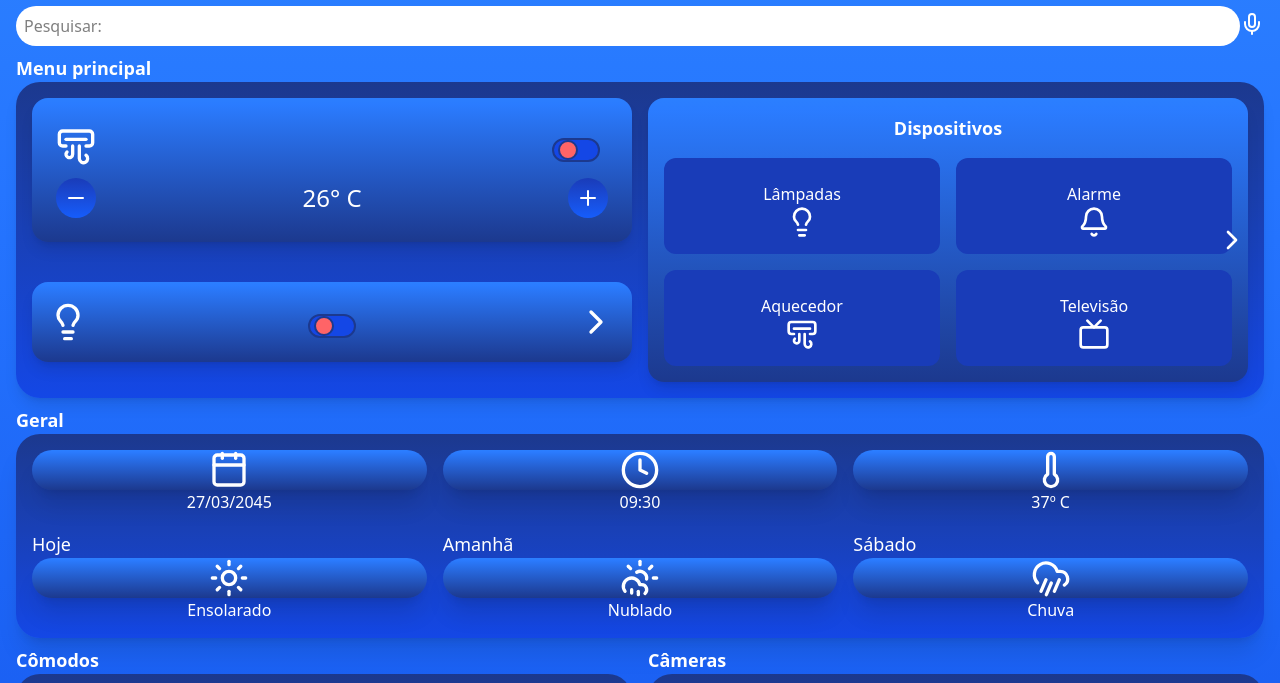
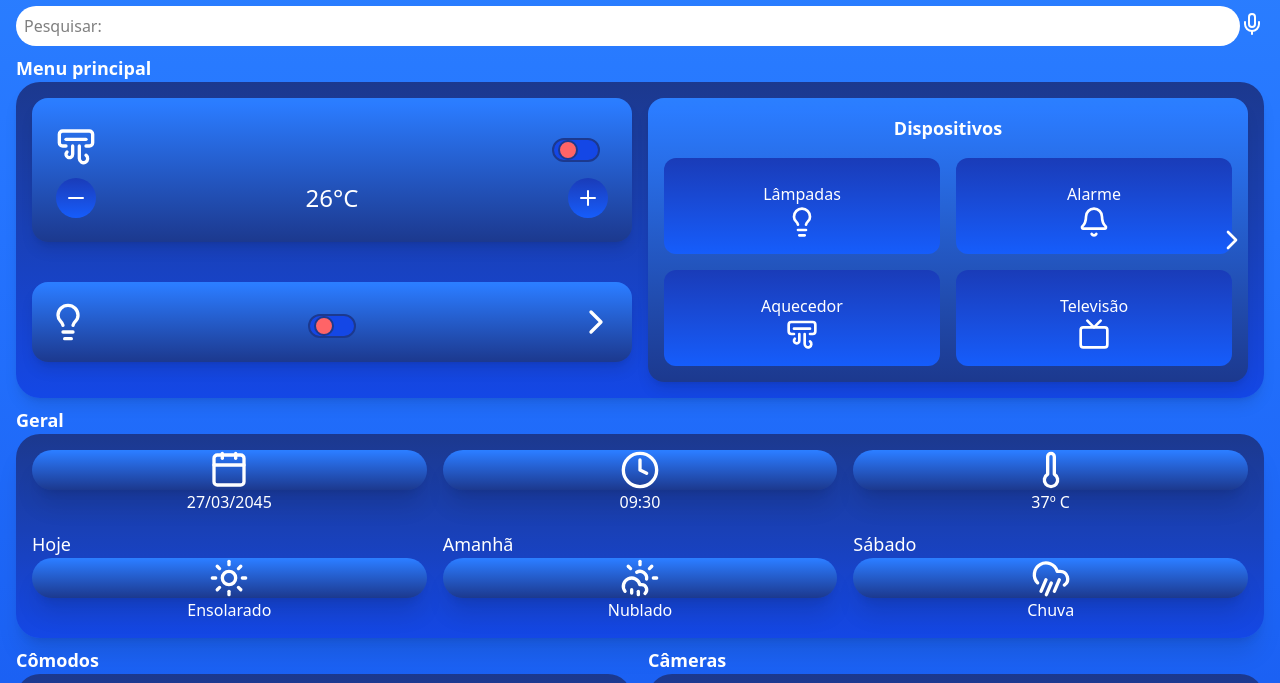
Before and after one commit to leo-braida/interface-home-controller, a website: page src/menu.html in a window 1280 px wide. Shown: the part 62-745 px from the top of the page. Drawn offline with nearby package versions, Linux system fonts and the light colour scheme.

Commit message:
explicação disp e cam e ajustes no menu

```diff
--- a/src/menu.html
+++ b/src/menu.html
@@ -86,7 +86,7 @@
         <div class="flex justify-between items-center text-2xl">
           <button class="bg-gradient-to-b from-blue-800 to-blue-600 p-2 rounded-full"><i
               data-lucide="minus"></i></button>
-          <span>26° C</span>
+          <span>26°C</span>
           <button class="bg-gradient-to-b from-blue-800 to-blue-600 p-2 rounded-full"><i
               data-lucide="plus"></i></button>
         </div>
@@ -113,20 +113,20 @@
         onclick="trocaTela('dispositivos')">
         <h3 class="text-lg font-semibold mb-4 text-center">Dispositivos</h3>
         <div class="grid grid-cols-2 gap-4 w-full">
-          <div class="bg-blue-800 p-4 rounded-xl flex flex-col items-center">
+          <div class="bg-gradient-to-b from-blue-800 to-blue-600 p-4 rounded-xl flex flex-col items-center">
             <span class="mt-2">Lâmpadas</span>
             <i data-lucide="lightbulb" class="w-8 h-8"></i>
           </div>
-          <div class="bg-blue-800 p-4 rounded-xl flex flex-col items-center">
+          <div class="bg-gradient-to-b from-blue-800 to-blue-600 p-4 rounded-xl flex flex-col items-center">
             <span class="mt-2">Alarme</span>
             <i data-lucide="bell" class="w-8 h-8"></i>
           </div>
 
-          <div class="bg-blue-800 p-4 rounded-xl flex flex-col items-center">
+          <div class="bg-gradient-to-b from-blue-800 to-blue-600 p-4 rounded-xl flex flex-col items-center">
             <span class="mt-2">Aquecedor</span>
             <i data-lucide="air-vent" class="w-8 h-8"></i>
           </div>
-          <div class="bg-blue-800 p-4 rounded-xl flex flex-col items-center">
+          <div class="bg-gradient-to-b from-blue-800 to-blue-600 p-4 rounded-xl flex flex-col items-center">
             <span class="mt-2">Televisão</span>
             <i data-lucide="tv" class="w-8 h-8"></i>
           </div>
```
Also changed, not shown: src/cameras.html (+3 -1 lines), src/dispositivos.html (+3 -1 lines).
